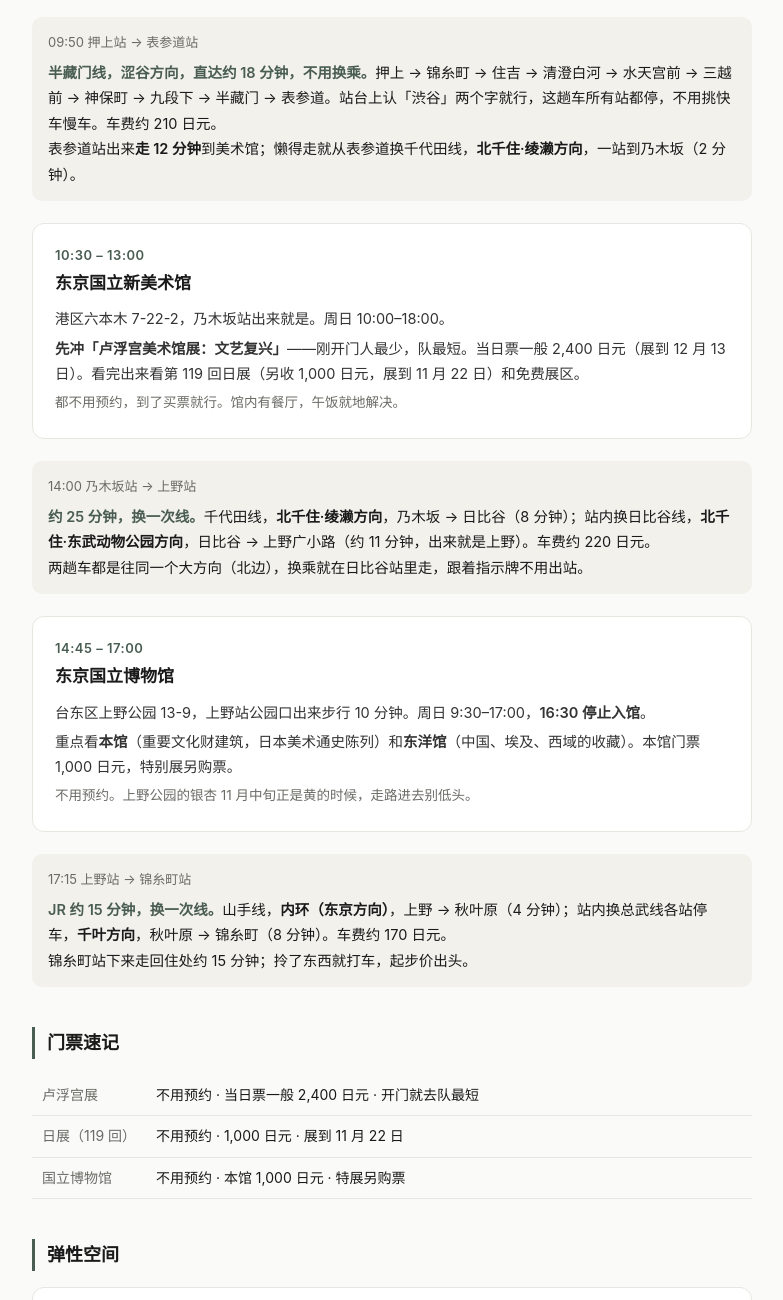
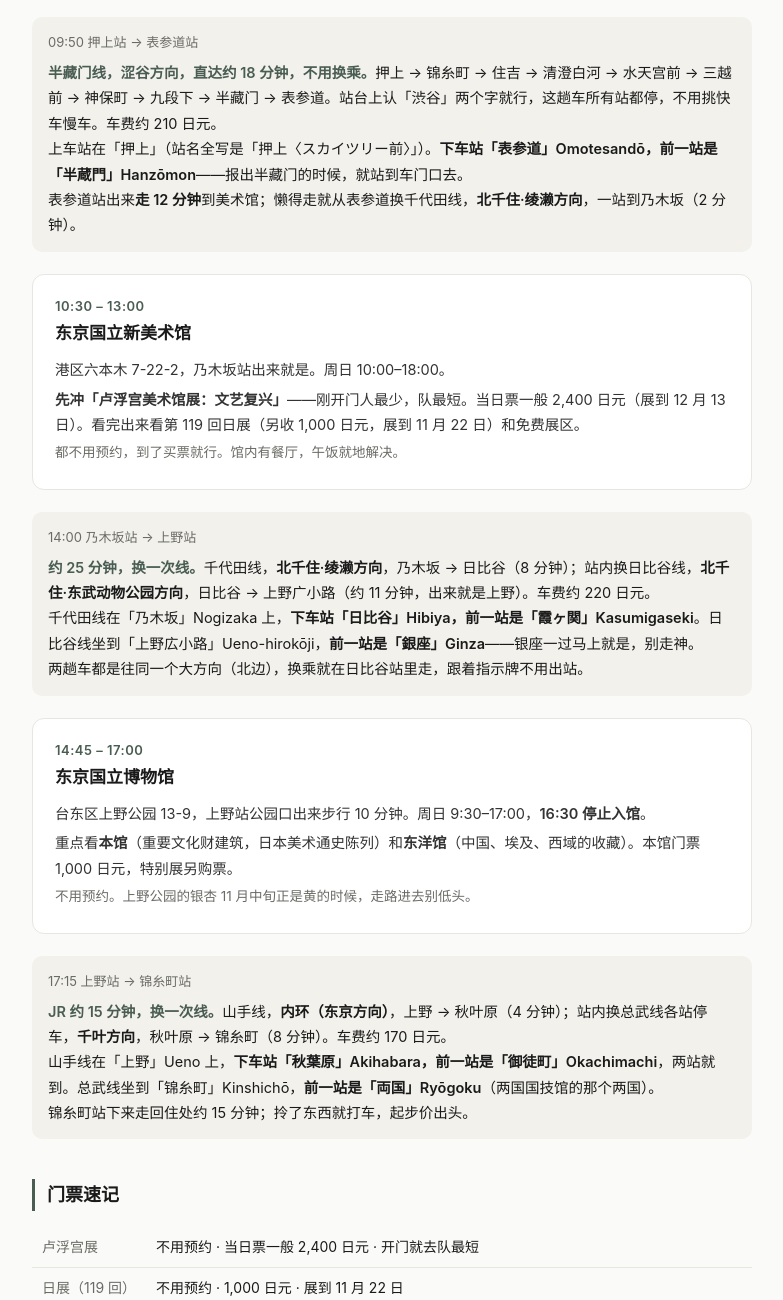
Before and after one commit to cheeriomaster/cheeriomaster.github.io, a plain HTML site: page tokyo-day-1115/index.html in a window 1280 px wide. Shown: the part 474-1774 px from the top of the page, without its empty margins (248-1031 px from the left). Drawn offline with Linux system fonts and the light colour scheme.

Commit message:
tokyo-day-1115: add station kanji/romaji and previous stop for each leg

```diff
--- a/tokyo-day-1115/index.html
+++ b/tokyo-day-1115/index.html
@@ -61,6 +61,7 @@
 <div class="ride">
   <div class="from">09:50 押上站 → 表参道站</div>
   <p><span class="dur">半藏门线，<b>涩谷方向</b>，直达约 18 分钟，不用换乘。</span>押上 → 锦糸町 → 住吉 → 清澄白河 → 水天宫前 → 三越前 → 神保町 → 九段下 → 半藏门 → 表参道。站台上认「渋谷」两个字就行，这趟车所有站都停，不用挑快车慢车。车费约 210 日元。</p>
+  <p>上车站在「押上」（站名全写是「押上〈スカイツリー前〉」）。<b>下车站「表参道」Omotesandō，前一站是「半蔵門」Hanzōmon</b>——报出半藏门的时候，就站到车门口去。</p>
   <p>表参道站出来<b>走 12 分钟</b>到美术馆；懒得走就从表参道换千代田线，<b>北千住·绫濑方向</b>，一站到乃木坂（2 分钟）。</p>
 </div>
 
@@ -75,6 +76,7 @@
 <div class="ride">
   <div class="from">14:00 乃木坂站 → 上野站</div>
   <p><span class="dur">约 25 分钟，换一次线。</span>千代田线，<b>北千住·绫濑方向</b>，乃木坂 → 日比谷（8 分钟）；站内换日比谷线，<b>北千住·东武动物公园方向</b>，日比谷 → 上野广小路（约 11 分钟，出来就是上野）。车费约 220 日元。</p>
+  <p>千代田线在「乃木坂」Nogizaka 上，<b>下车站「日比谷」Hibiya，前一站是「霞ヶ関」Kasumigaseki</b>。日比谷线坐到「上野広小路」Ueno-hirokōji，<b>前一站是「銀座」Ginza</b>——银座一过马上就是，别走神。</p>
   <p class="note">两趟车都是往同一个大方向（北边），换乘就在日比谷站里走，跟着指示牌不用出站。</p>
 </div>
 
@@ -89,6 +91,7 @@
 <div class="ride">
   <div class="from">17:15 上野站 → 锦糸町站</div>
   <p><span class="dur">JR 约 15 分钟，换一次线。</span>山手线，<b>内环（东京方向）</b>，上野 → 秋叶原（4 分钟）；站内换总武线各站停车，<b>千叶方向</b>，秋叶原 → 锦糸町（8 分钟）。车费约 170 日元。</p>
+  <p>山手线在「上野」Ueno 上，<b>下车站「秋葉原」Akihabara，前一站是「御徒町」Okachimachi</b>，两站就到。总武线坐到「锦糸町」Kinshichō，<b>前一站是「両国」Ryōgoku</b>（两国国技馆的那个两国）。</p>
   <p>锦糸町站下来走回住处约 15 分钟；拎了东西就打车，起步价出头。</p>
 </div>
 
```
